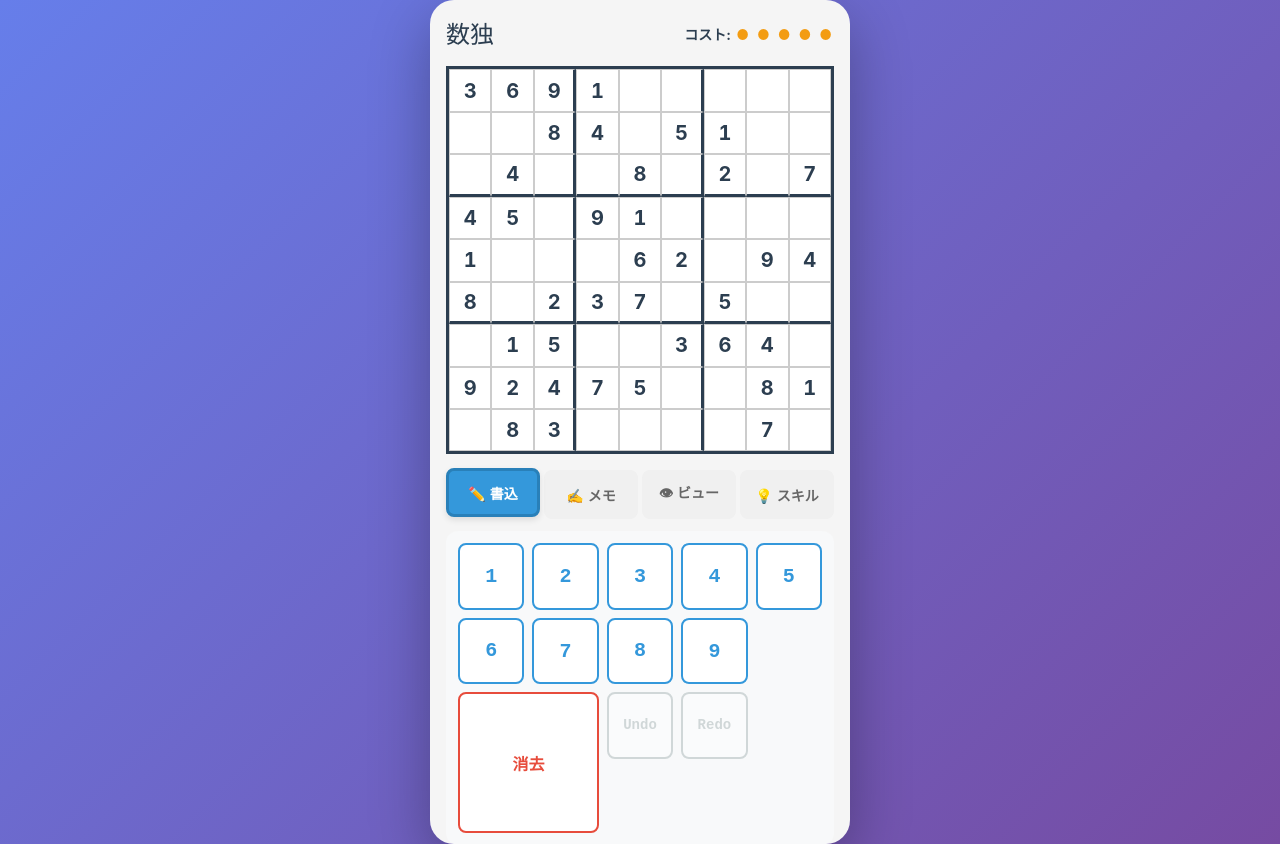
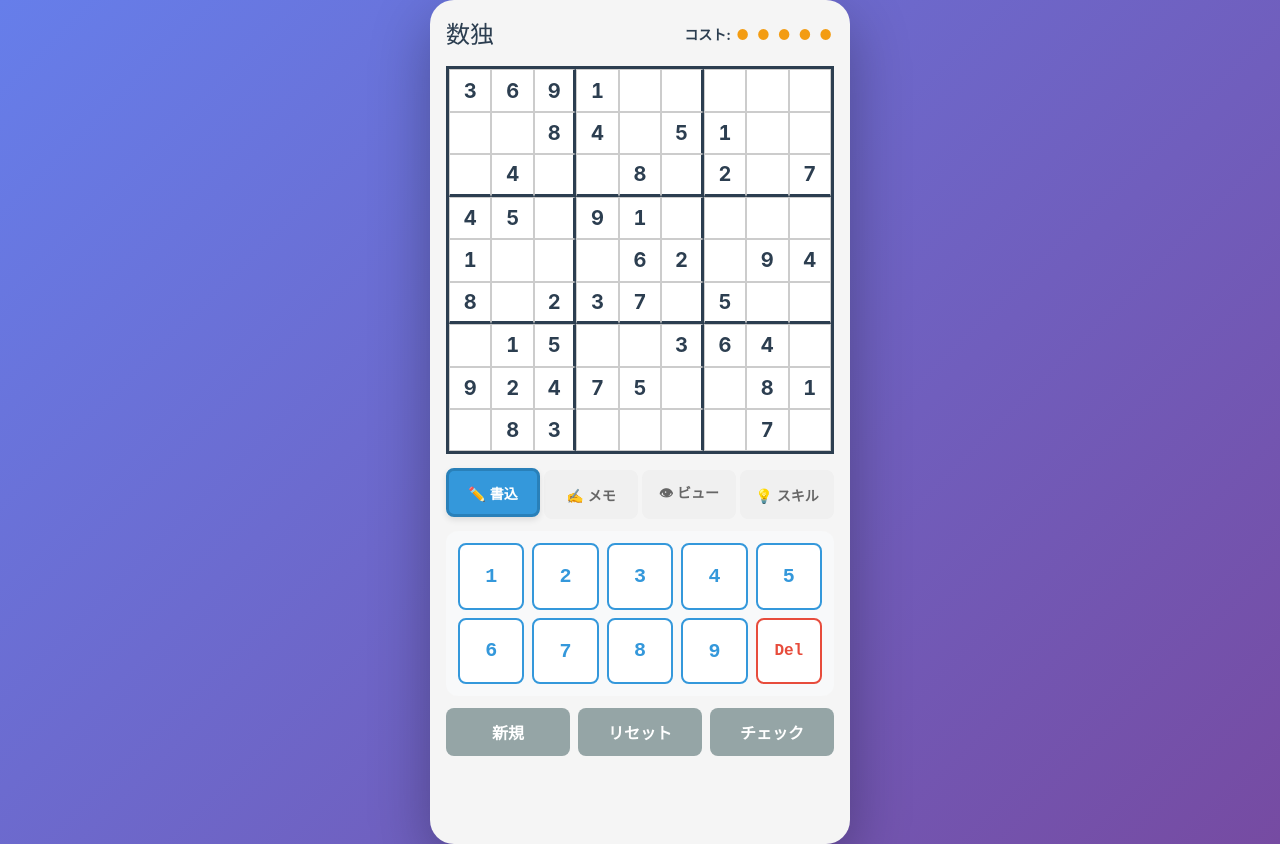
Before and after one commit to milky1210/sudoku_web, a Vue app in the folder app/: page / in a window 1280 px wide. Built offline with nearby package versions, Linux system fonts and the light colour scheme; the HTML template or start-up script is replaced by a standard one.

Commit message:
feat: Add number completion check and update button states in NumberPad

```diff
--- a/app/src/components/NumberPad.vue
+++ b/app/src/components/NumberPad.vue
@@ -4,17 +4,12 @@
       v-for="num in 9"
       :key="num"
       @click="store.handleNumberClick(num)"
-      :class="['number-btn', { selected: store.selectedNumber === num }]"
+      :disabled="store.isNumberComplete(num)"
+      :class="['number-btn', { selected: store.selectedNumber === num, complete: store.isNumberComplete(num) }]"
     >
       {{ num }}
     </button>
-    <button @click="store.clearCell" class="number-btn clear-btn">消去</button>
-    <button @click="store.undo" :disabled="!store.canUndo" class="number-btn action-btn">
-      Undo
-    </button>
-    <button @click="store.redo" :disabled="!store.canRedo" class="number-btn action-btn">
-      Redo
-    </button>
+    <button @click="store.clearCell" class="number-btn clear-btn">Del</button>
   </div>
 </template>
 
@@ -72,15 +67,19 @@ const store = useSudokuStore()
   cursor: not-allowed;
 }
 
+.number-btn.complete {
+  background-color: #e0e0e0;
+  color: #999;
+  border-color: #bbb;
+}
+
 /* Prevent disabled buttons inside overlays from intercepting pointer events
    so underlying controls (e.g. footer buttons) can still receive clicks. */
-.number-panel .number-btn:disabled,
-.number-panel .action-btn:disabled {
+.number-panel .number-btn:disabled {
   pointer-events: none;
 }
 
 .clear-btn {
-  grid-column: span 2;
   font-size: 16px;
   border-color: #e74c3c;
   color: #e74c3c;
@@ -91,17 +90,6 @@ const store = useSudokuStore()
   color: white;
 }
 
-.action-btn {
-  font-size: 14px;
-  border-color: #95a5a6;
-  color: #95a5a6;
-}
-
-.action-btn:active:not(:disabled) {
-  background-color: #95a5a6;
-  color: white;
-}
-
 @media (min-width: 768px) {
   .number-panel {
     max-width: 420px;
--- a/app/src/stores/sudoku.ts
+++ b/app/src/stores/sudoku.ts
@@ -59,6 +59,25 @@ export const useSudokuStore = defineStore('sudoku', () => {
   // Computed
   const canUndo = computed(() => historyIndex.value > 0)
   const canRedo = computed(() => historyIndex.value < history.value.length - 1)
+
+  // 各数字が盤面に何個あるかをカウント
+  const numberCounts = computed(() => {
+    const counts: Record<number, number> = {}
+    for (let i = 1; i <= 9; i++) {
+      counts[i] = 0
+    }
+    grid.value.forEach((cell) => {
+      if (cell.value !== null) {
+        counts[cell.value]++
+      }
+    })
+    return counts
+  })
+
+  // 数字が9個埋まっているかチェック
+  const isNumberComplete = (num: number): boolean => {
+    return numberCounts.value[num] >= 9
+  }
 
   // Utility functions
   const isValid = (board: number[][], row: number, col: number, num: number): boolean => {
@@ -534,6 +553,8 @@ export const useSudokuStore = defineStore('sudoku', () => {
     // Computed
     canUndo,
     canRedo,
+    numberCounts,
+    isNumberComplete,
     // Actions
     setMode,
     selectCell,
```
